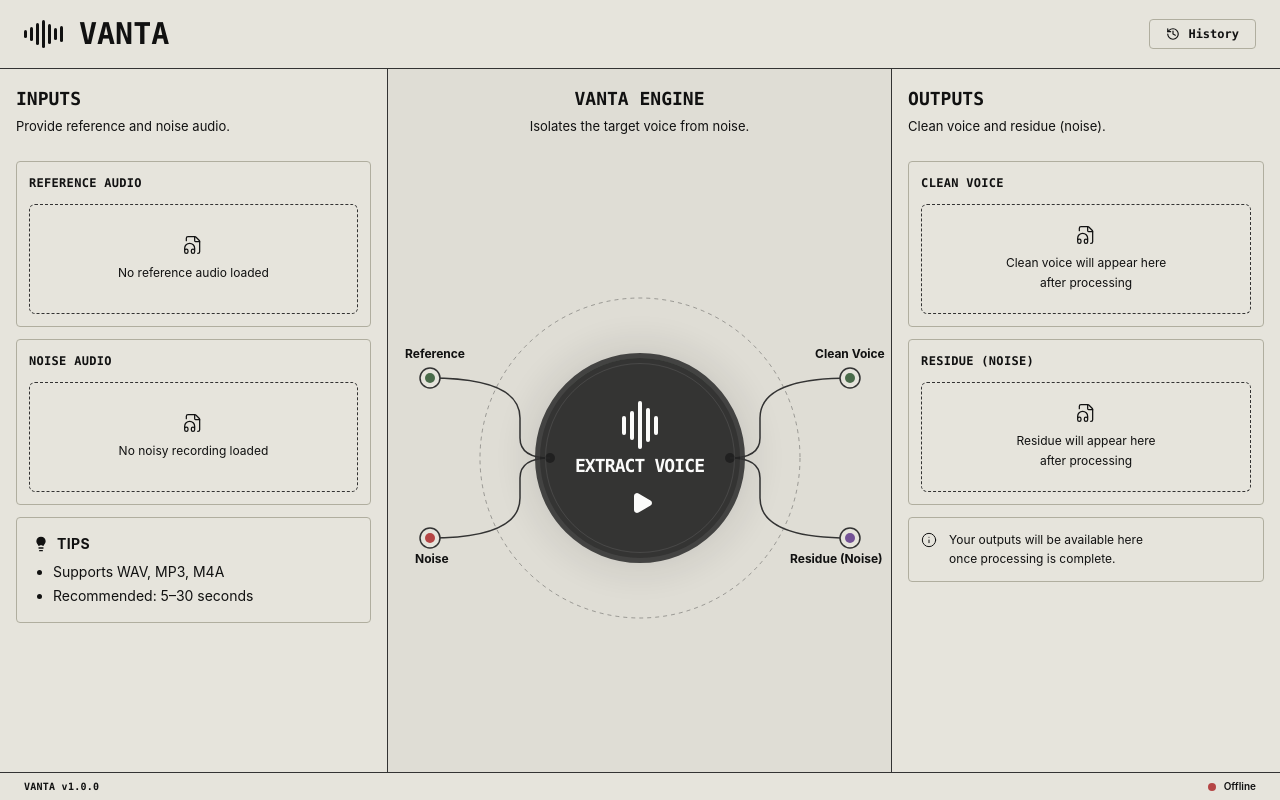
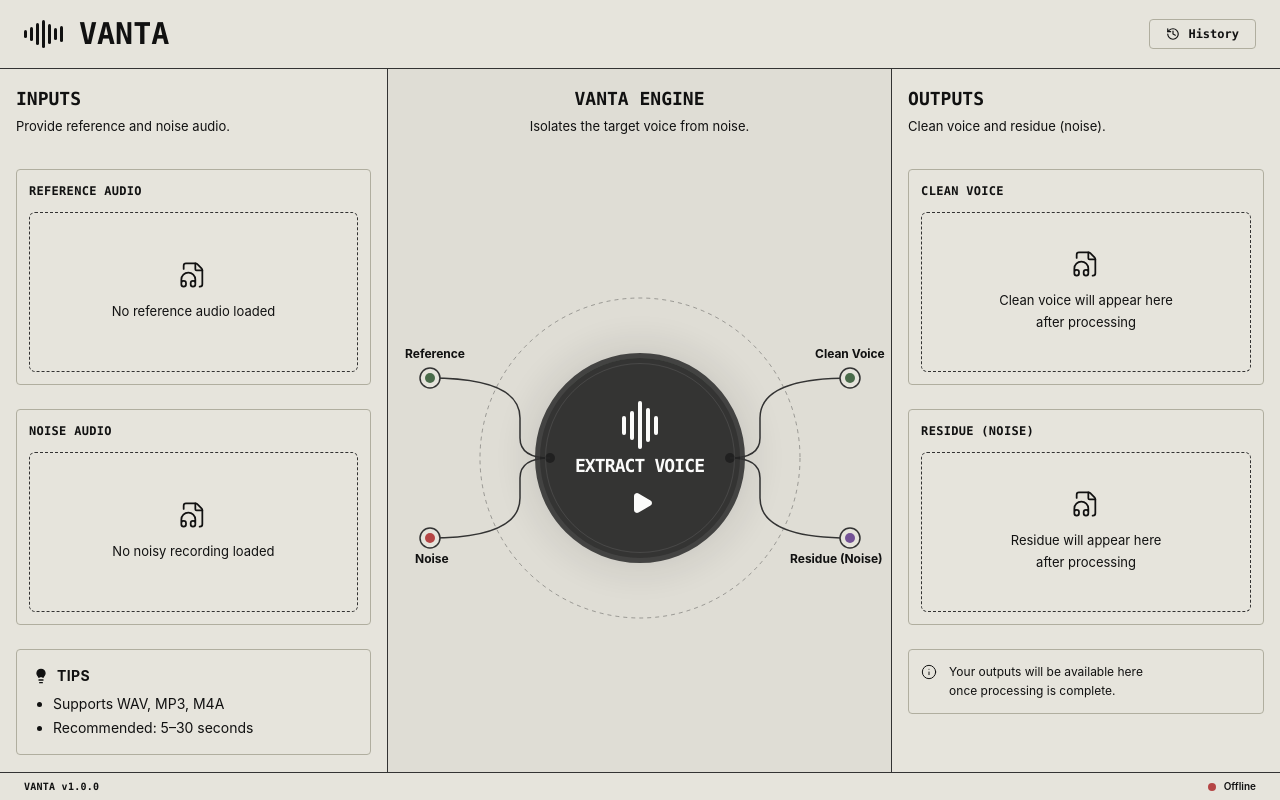
Before and after one commit to Komalpreet2809/Vanta, a Next.js app in the folder web/: page / in a window 1280 px wide. Built offline with nearby package versions, Linux system fonts and the light colour scheme; no server answers.

Commit message:
style: adjust cards to fill vertical space and remove bottom gap

```diff
--- a/web/src/components/AudioCard.tsx
+++ b/web/src/components/AudioCard.tsx
@@ -155,13 +155,13 @@ export function AudioCard({
             };
             input.click();
           }}
-          className={`border border-dashed border-[var(--border-main)] rounded-md p-4 flex flex-col items-center justify-center text-center transition-colors min-h-[110px] ${
+          className={`border border-dashed border-[var(--border-main)] rounded-md p-8 flex flex-col items-center justify-center text-center transition-colors min-h-[160px] ${
             onFile ? "cursor-pointer hover:bg-black/5" : ""
           } ${isDragging ? "bg-black/5" : "bg-transparent"}`}
         >
-          <div className="flex flex-col items-center gap-2">
-            <FileAudio className="h-5 w-5 stroke-[1.5] text-[var(--text-main)]" />
-            <div className="text-[12px] text-[var(--text-main)] leading-relaxed text-center">
+          <div className="flex flex-col items-center gap-3">
+            <FileAudio className="h-7 w-7 stroke-[1.5] text-[var(--text-main)]" />
+            <div className="text-[13px] text-[var(--text-main)] leading-relaxed text-center">
               {(emptyLabel ?? (onFile ? "Drag & drop an audio file here\nor click to browse" : "No signal loaded")).split('\n').map((line, i) => (
                 <div key={i}>{line}</div>
               ))}
--- a/web/src/components/VantaApp.tsx
+++ b/web/src/components/VantaApp.tsx
@@ -71,12 +71,12 @@ export function VantaApp() {
         <main className="flex-1 grid grid-cols-[1fr_1.3fr_1fr] divide-x divide-[var(--border-main)] overflow-hidden">
           {/* INPUTS COLUMN */}
           <section className="p-4 flex flex-col overflow-y-auto">
-            <div className="mb-6">
+            <div className="mb-8">
               <h2 className="font-mono-heading font-black text-lg uppercase mb-1">Inputs</h2>
               <p className="text-[13px] text-[var(--text-main)]">Provide reference and noise audio.</p>
             </div>
 
-            <div className="flex flex-col gap-3">
+            <div className="flex flex-col gap-6">
               <AudioCard
                 heading="Reference Audio"
                 source={enrollment}
@@ -120,12 +120,12 @@ export function VantaApp() {
 
           {/* OUTPUTS COLUMN */}
           <section className="p-4 flex flex-col overflow-y-auto">
-            <div className="mb-6">
+            <div className="mb-8">
               <h2 className="font-mono-heading font-black text-lg uppercase mb-1">Outputs</h2>
               <p className="text-[13px] text-[var(--text-main)]">Clean voice and residue (noise).</p>
             </div>
 
-            <div className="flex flex-col gap-3 flex-1">
+            <div className="flex flex-col gap-6 flex-1">
               <AudioCard
                 heading="Clean Voice"
                 source={result?.extracted ?? null}
```
